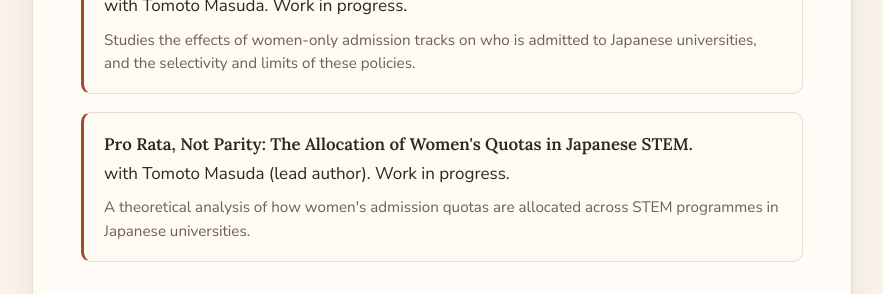
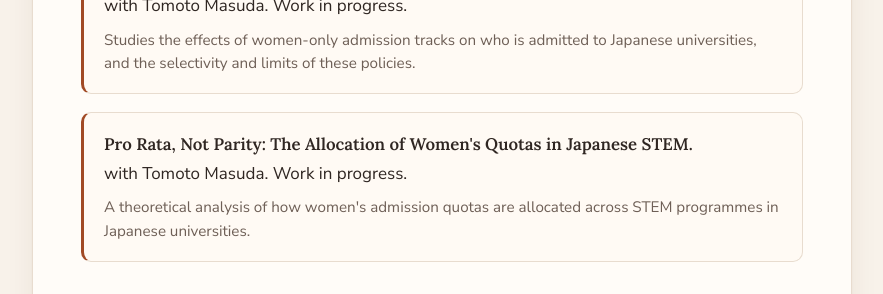
Before and after one commit to GN-Villalba/GNVM-website, a plain HTML site: page research.html in a window 1280 px wide. Shown: the part 1240-1534 px from the top of the page, without its empty margins (198-1081 px from the left). Drawn offline with Linux system fonts and the light colour scheme.

Commit message:
Drop lead-author note from Pro Rata paper
Co-Authored-By: Claude Opus 5.5 <noreply@anthropic.com>
Claude-Session: https://claude.ai/code/session_015vxn2x7kYcssVHteF5SFc2

```diff
--- a/research.html
+++ b/research.html
@@ -109,7 +109,7 @@
 
             <strong>Pro Rata, Not Parity: The Allocation of Women's Quotas in Japanese STEM.</strong><br>
 
-            with Tomoto Masuda (lead author). Work in progress.
+            with Tomoto Masuda. Work in progress.
 
             <span class="summary">
               A theoretical analysis of how women's admission quotas are allocated across STEM programmes in Japanese universities.
```
